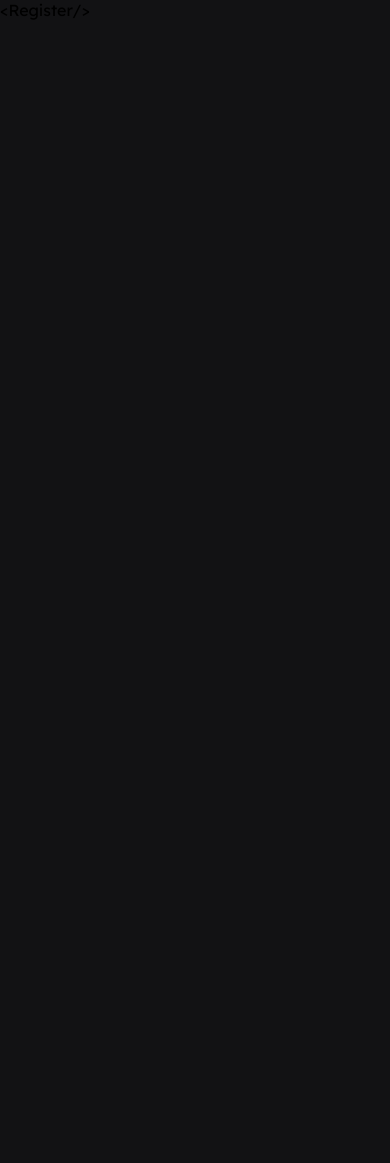
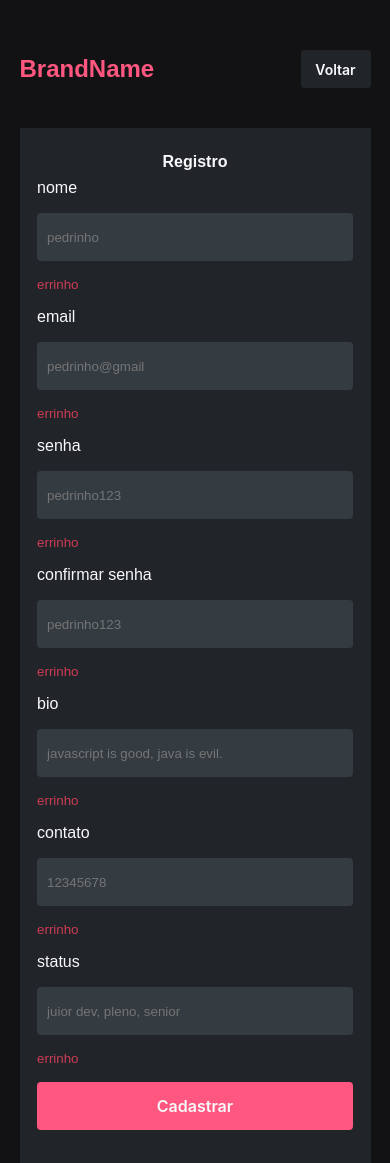
Before and after one commit to lVladimirl/DevTechCenter-fullstack-project, a React (Create React App) app in the folder front/: page /registro in a window 390 px wide. Before the commit the page ends 844 px from the top, so only its background shows below. Built offline with nearby package versions, Linux system fonts and the light colour scheme.

Commit message:
feat: register visuals, responsive, input types and navigate

```diff
--- a/front/src/pages/login/login.tsx
+++ b/front/src/pages/login/login.tsx
@@ -1,7 +1,7 @@
 import { useNavigate } from "react-router-dom";
 import { Button } from "../../components/button/button";
 import { Input } from "../../components/input/input";
-import { LoginBox } from "./style";
+import { FormBox } from "./style";
 
 export const Login = () => {
   const navigate = useNavigate();
@@ -18,7 +18,7 @@ export const Login = () => {
 
   return (
     <>
-      <LoginBox>
+      <FormBox>
         <h1>BrandName</h1>
         <form onSubmit={(e) => hadleSubmit(e)}>
           <h2>Login</h2>
@@ -43,7 +43,7 @@ export const Login = () => {
             {" "}
             Entrar
           </Button>
-          <span>Ja possui conta?</span>
+          <span>Não possui conta?</span>
           <Button
             type="button"
             variant="disable"
@@ -55,7 +55,7 @@ export const Login = () => {
             Cadastre-se
           </Button>
         </form>
-      </LoginBox>
+      </FormBox>
     </>
   );
 };
--- a/front/src/pages/login/style.ts
+++ b/front/src/pages/login/style.ts
@@ -1,12 +1,13 @@
 import styled from "styled-components";
 
-export const LoginBox = styled.div`
+export const FormBox = styled.div`
   @media (max-width: 780px) {
     display: flex;
     flex-direction: column;
 
     width: 90%;
-    height: 560px;
+    height: auto;
+
 
     border-radius: 4px;
 
@@ -23,7 +24,7 @@ export const LoginBox = styled.div`
       flex-direction: column;
 
       background-color: var(--grey-3);
-      height: 500px;
+      height: auto;
       padding: 25px 0px;
       box-sizing: border-box;
     }
@@ -52,7 +53,7 @@ export const LoginBox = styled.div`
   flex-direction: column;
 
   width: 370px;
-  height: 560px;
+  height: auto;
 
   border-radius: 4px;
 
@@ -69,7 +70,7 @@ export const LoginBox = styled.div`
     flex-direction: column;
 
     background-color: var(--grey-3);
-    height: 500px;
+    height: auto;
     padding: 25px 0px;
     box-sizing: border-box;
   }
@@ -94,3 +95,16 @@ export const LoginBox = styled.div`
     text-decoration: underline;
   }
 `;
+export const FormHeader = styled.div`
+display:flex;
+justify-content: space-between;
+h1 {
+  margin: 50px 0px 40px;
+  align-self: center;
+  height: auto;
+}
+button{
+  width:70px;
+  margin: 50px 0px 40px;
+}
+`
--- /dev/null
+++ b/front/src/pages/register/register.tsx
@@ -0,0 +1,90 @@
+import { useNavigate } from "react-router-dom";
+import { Button } from "../../components/button/button";
+import { Input } from "../../components/input/input";
+import { FormBox, FormHeader } from "../login/style";
+
+export const Register = () => {
+  const navigate = useNavigate();
+
+  const sendToLogin = (e: React.FormEvent<HTMLButtonElement>) => {
+    e.preventDefault();
+    navigate("/login");
+  };
+
+  const hadleSubmit = (e: React.FormEvent<HTMLFormElement>) => {
+    e.preventDefault();
+    console.log("send info to yup");
+  };
+
+  return (
+    <>
+      <FormBox>
+        <FormHeader >
+          <h1>BrandName</h1>
+          <Button
+            variant="text_button"
+            variant_hover="text_button_hover"
+            size="small"
+            onClick={(e)=> sendToLogin(e)}
+          >
+            Voltar
+          </Button>
+        </FormHeader>
+        <form onSubmit={(e) => hadleSubmit(e)}>
+          <h2>Registro</h2>
+          <Input
+            label="nome"
+            type="text"
+            placeholder="pedrinho"
+            errors="errinho"
+          ></Input>
+          <Input
+            label="email"
+            type="text"
+            placeholder="pedrinho@gmail"
+            errors="errinho"
+          ></Input>
+          <Input
+            label="senha"
+            type="text"
+            placeholder="pedrinho123"
+            errors="errinho"
+          ></Input>
+          <Input
+            label="confirmar senha"
+            type="text"
+            placeholder="pedrinho123"
+            errors="errinho"
+          ></Input>
+          <Input
+            label="bio"
+            type="text"
+            placeholder="javascript is good, java is evil."
+            errors="errinho"
+          ></Input>
+          <Input
+            label="contato"
+            type="text"
+            placeholder="12345678"
+            errors="errinho"
+          ></Input>
+          <Input
+            label="status"
+            type="text"
+            placeholder="juior dev, pleno, senior"
+            errors="errinho"
+          ></Input>
+          <Button
+            type="submit"
+            variant="default"
+            variant_hover="default_hover"
+            size="large"
+          >
+            {" "}
+            Cadastrar
+          </Button>
+        </form>
+      </FormBox>
+    </>
+  );
+};
--- a/front/src/routes/routes.tsx
+++ b/front/src/routes/routes.tsx
@@ -2,13 +2,14 @@ import { Route } from "react-router";
 import { Routes } from "react-router-dom";
 import { Home } from "../pages/home/home";
 import { Login } from "../pages/login/login";
+import { Register } from "../pages/register/register";
 
 export const AppRoutes = () => {
     return (
       <Routes>
         <Route path="/" element={<Home />} />
         <Route path="/login" element={<Login />} />
-        <Route path="/registro" element={"<Register/>"} />
+        <Route path="/registro" element={<Register/>} />
       </Routes>
     );
   };
--- a/front/src/store/userSlice.ts
+++ b/front/src/store/userSlice.ts
@@ -3,7 +3,7 @@ import { createSlice } from "@reduxjs/toolkit";
 export const slice = createSlice({
     name:"asd",
     initialState:{
-        user:"usuario",
+        user:"",
         tech:[{id:"asdas", name: "tech1", status:"noob"},{id:"asd", name: "tech2", status:"noasdaob"}],
         isLogged: false,
     },
```
